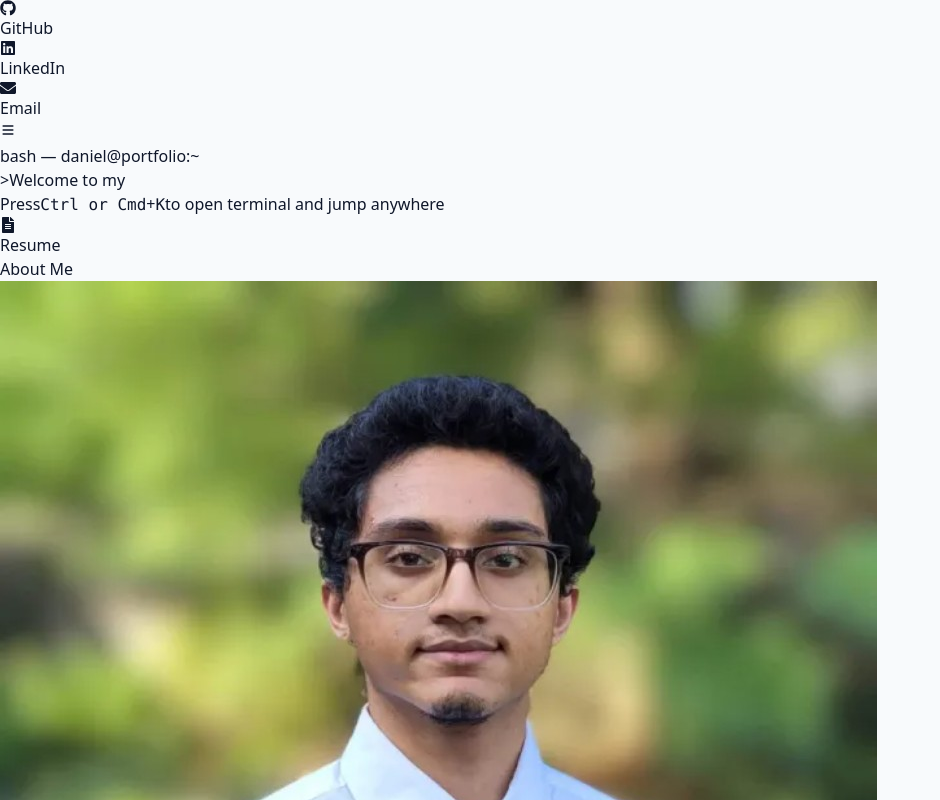
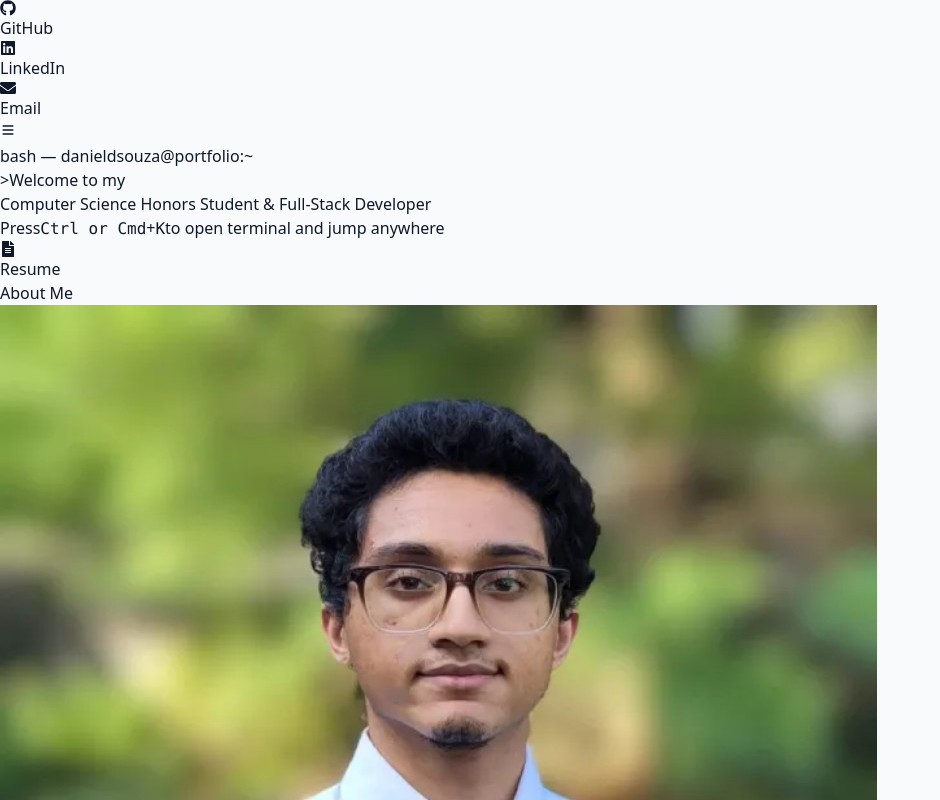
Before and after one commit to dsdsouza/dsdsouza.github.io, a React (Vite) app: page / in a window 1280 px wide. Shown: the top 800 px of the page, without its empty margins (0-940 px from the left). Built offline with nearby package versions, Linux system fonts and the light colour scheme.

Commit message:
hero update

```diff
--- a/src/components/Hero.jsx
+++ b/src/components/Hero.jsx
@@ -57,7 +57,7 @@ export default function Hero() {
             <div className="w-3 h-3 rounded-full bg-yellow-500"></div>
             <div className="w-3 h-3 rounded-full bg-green-500"></div>
           </div>
-          <span className="text-xs text-slate-400">bash — daniel@portfolio:~</span>
+          <span className="text-xs text-slate-400">bash — danieldsouza@portfolio:~</span>
           <div className="w-10"></div>
         </div>
 
@@ -68,6 +68,10 @@ export default function Hero() {
           <span className="animate-pulse ml-1 w-2.5 h-6 md:h-8 bg-green-400 inline-block"></span>
         </div>
       </div>
+
+      <p className="text-xl md:text-2xl text-slate-600 mb-8 font-sans">
+        Computer Science Honors Student & Full-Stack Developer
+      </p>
 
       {/* Action Row: Ctrl+K badge & Resume CTA */}
       <div className="flex flex-wrap items-center justify-center gap-4">
```
